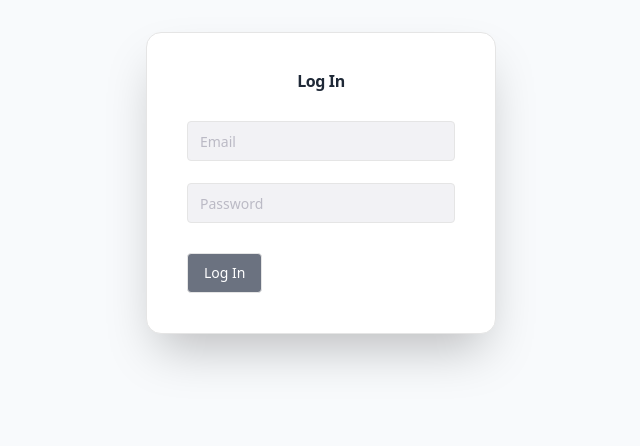
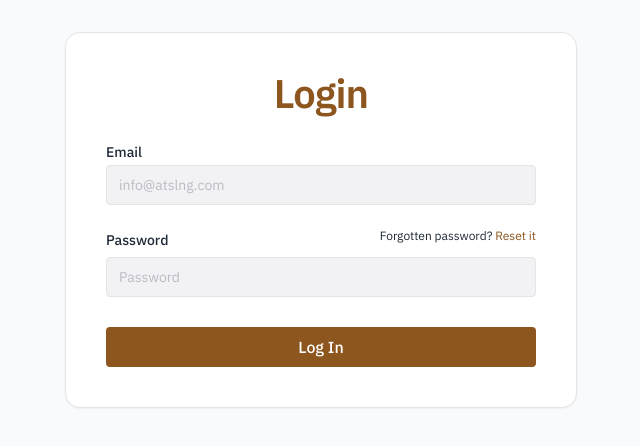
Before and after one commit to israelsandra0/hms-backoffice-v1, a React (Vite) app: page / in a window 1280 px wide. Shown: the top 446 px of the page, without its empty margins (319-959 px from the left). Built offline with nearby package versions, Linux system fonts and the light colour scheme.

Commit message:
add fonts

```diff
--- a/src/Pages/LoginPage.jsx
+++ b/src/Pages/LoginPage.jsx
@@ -11,7 +11,8 @@ import { useQuery } from "@tanstack/react-query"
 import { UAParser } from "ua-parser-js"
 import { BACKEND_URL } from "@/constants"
 import { encode, get, post, setData } from "@/functions"
-import { Navigate } from "react-router-dom"
+import { Link, Navigate } from "react-router-dom"
+import { Label } from "@/components/ui/label"
 
 
 
@@ -39,8 +40,6 @@ export default function LoginPage() {
     const [disabledButton, setDisabledButton] = useState(false)
 
 
-
-
     async function getAuthUser(){
 
         try {
@@ -58,8 +57,6 @@ export default function LoginPage() {
             console.log('done')
         }
     }
-
-
 
 
     const {refetch} = useQuery({
@@ -132,26 +129,32 @@ export default function LoginPage() {
 
             </Alert>}
 
-            <Card className="w-[350px] static shadow-2xl rounded-[15px] p-4">
+            <Card className="w-2/5 static rounded-[15px] p-4">
                 <CardHeader>
-                    <CardTitle className=" text-center mb-2">Log In</CardTitle>
+                    <CardTitle className="loginText text-center mb-2 text-[#8D561E]">Login</CardTitle>
                 </CardHeader>
                 <CardContent>
                     <form onSubmit={handleSubmit(refetch)}>
-                        <div className="grid w-full items-center gap-4">
+                        <div className="grid w-full items-center gap-4 login">
                             <div className="flex flex-col space-y-1.5">
                                 {/* registers the username as a data */}
-                                <Input  {...register('email')} type="email" placeholder="Email" id="inpPlain"/>
+                                <Label htmlFor="email">Email</Label>
+                                <Input {...register('email')} type="email" placeholder="info@atslng.com" id='email'/>
                                 <p  className="text-red-700">{errors.username?.message}</p>
                             </div>
 
                             <div className="flex flex-col space-y-1.5">
-                                <Input type="password" {...register('password')} placeholder="Password" />
+                                <div>
+                                    <Label htmlFor="password">Password</Label>
+                                    <p className="float-right text-[12px] reset">Forgotten password? <Link className="text-[#8D561E]">Reset it</Link></p>
+
+                                </div>
+                                <Input type="password" {...register('password')} placeholder="Password"  id='password'/>
                                 <p  className="text-red-700">{errors.password?.message}</p>
                             </div>
 
                         </div><br />
-                        <Button variant="outline" disabled={!!disabledButton} type='submit' className=" bg-gray-500 text-white">{disabledButton ? 'Submitting...' : 'Log In'}</Button>
+                        <Button variant="primary" disabled={!!disabledButton} type='submit' className=" w-full p-[16px] text-[16px]">{disabledButton ? 'Submitting...' : 'Log In'}</Button>
 
                     </form>
                 </CardContent>
--- a/src/index.css
+++ b/src/index.css
@@ -2,28 +2,40 @@
 @tailwind components;
 @tailwind utilities;
 
-@layer components{
-  body{
-    @apply bg-slate-50
+@layer components {
+  body {
+    @apply bg-slate-50 font-serif
+
   }
-  /* form{
-    @apply bg-gray-900 w-[400px] h-full text-center py-[2.5rem] rounded-[15px]
-  }*/
-  /* form input {
-    @apply focus-visible:ring-0
-  } */
-  /* form i {
-    @apply text-black p-1 pl-2 absolute rounded-l-[15px]
+
+  .bg-primary {
+    background-color: #8D561E;
   }
-  form button{
-    @apply mx-2
+
+  .bg-secondary {
+    background-color: #E2A354;
   }
-  .signUpBox input{
-    @apply  pl-4
-  } */
-/* } */
 
-/* body{
-    @apply bg-gray-800 text-white grid place-items-center mt-[5rem]
-  }*/
+  .bg-grey {
+    background-color: #F2F2F5;
+  }
+
+  .login label,
+  .reset {
+    font-optical-sizing: auto;
+    font-weight: weight;
+    font-size: 14px;
+    font-style: normal;
+  }
+
+  .loginText, button {
+    font-weight: 600;
+    font-style: normal;
+    font-size: 40px;
+  }
+  .sidebar nav .active{
+    background-color: #F1E2D3;
+    border-radius: 50px;
+    color: #8D561E;
+  }
 }
```
Also changed, not shown: src/Pages/UserAreaLayout.jsx (+85 -12 lines).
